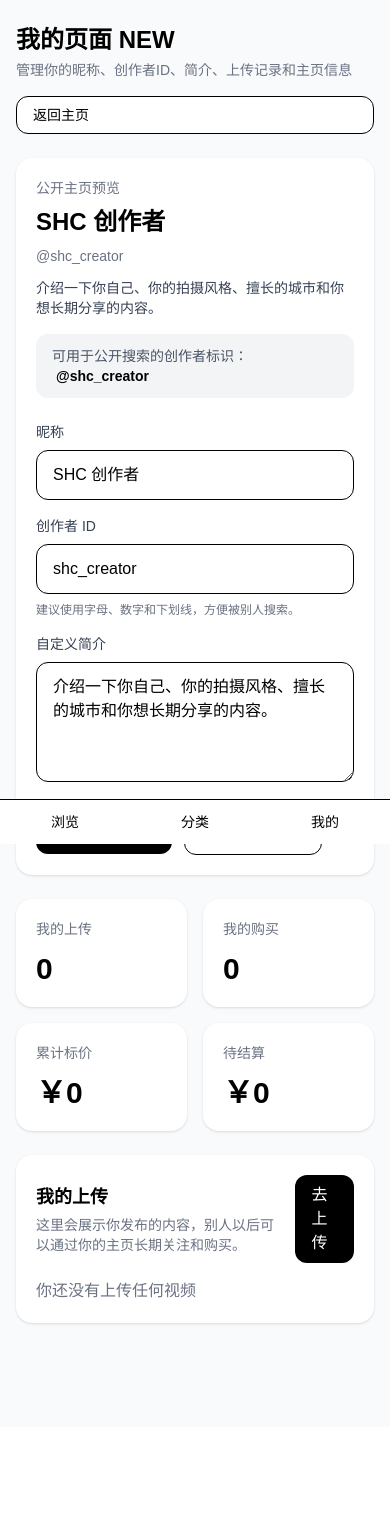
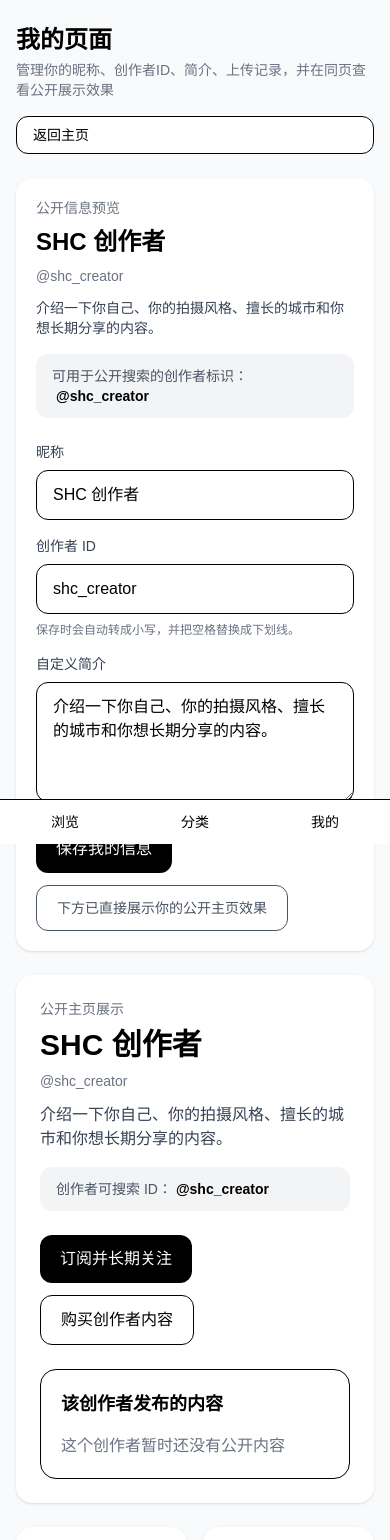
Before and after one commit to wuyanjie128-droid/shc-my-photo-site, a Next.js app: page /me in a window 390 px wide. Shown: the top 1540 px of the page. Before the commit the page ends 1427 px from the top, so only its background shows below. Built offline with nearby package versions, Linux system fonts and the light colour scheme.

Commit message:
rewrite me page final

```diff
--- a/app/me/page.tsx
+++ b/app/me/page.tsx
@@ -1,6 +1,7 @@
 "use client";
 
 import { useEffect, useMemo, useState } from "react";
+import Link from "next/link";
 import BottomNav from "../components/BottomNav";
 
 type VideoItem = {
@@ -16,68 +17,90 @@ export default function MePage() {
   const [creatorId, setCreatorId] = useState("");
   const [bio, setBio] = useState("");
   const [saved, setSaved] = useState(false);
+  const [mounted, setMounted] = useState(false);
 
   useEffect(() => {
+    setMounted(true);
+
     const localVideos = JSON.parse(localStorage.getItem("videos") || "[]");
     setVideos(localVideos);
 
-    const storedNickname = localStorage.getItem("profile_nickname") || "";
-    const storedCreatorId = localStorage.getItem("profile_creator_id") || "";
-    const storedBio = localStorage.getItem("profile_bio") || "";
+    const storedNickname = localStorage.getItem("profile_nickname") || "SHC 创作者";
+    const storedCreatorId = localStorage.getItem("profile_creator_id") || "shc_creator";
+    const storedBio =
+      localStorage.getItem("profile_bio") ||
+      "介绍一下你自己、你的拍摄风格、擅长的城市和你想长期分享的内容。";
 
-    setNickname(storedNickname || "SHC 创作者");
-    setCreatorId(storedCreatorId || "shc_creator");
-    setBio(
-      storedBio ||
-        "介绍一下你自己、你的拍摄风格、擅长的城市和你想长期分享的内容。"
-    );
+    setNickname(storedNickname);
+    setCreatorId(storedCreatorId);
+    setBio(storedBio);
   }, []);
 
   const totalRevenue = useMemo(() => {
     return videos.reduce((sum, item) => sum + Number(item.price || 0), 0);
   }, [videos]);
 
+  const normalizedCreatorId = (creatorId || "shc_creator")
+    .replace(/\s+/g, "_")
+    .toLowerCase();
+
   const handleSaveProfile = () => {
-    localStorage.setItem("profile_nickname", nickname);
-    localStorage.setItem("profile_creator_id", creatorId);
-    localStorage.setItem("profile_bio", bio);
+    localStorage.setItem("profile_nickname", nickname || "SHC 创作者");
+    localStorage.setItem("profile_creator_id", normalizedCreatorId);
+    localStorage.setItem(
+      "profile_bio",
+      bio || "介绍一下你自己、你的拍摄风格、擅长的城市和你想长期分享的内容。"
+    );
+
+    setCreatorId(normalizedCreatorId);
     setSaved(true);
     window.setTimeout(() => setSaved(false), 2000);
   };
+
+  if (!mounted) {
+    return (
+      <main className="min-h-screen bg-gray-50 pb-20 text-black">
+        <div className="mx-auto max-w-6xl px-4 py-6 md:px-6">
+          <div className="rounded-2xl bg-white p-6 shadow-sm">页面加载中...</div>
+        </div>
+        <BottomNav />
+      </main>
+    );
+  }
 
   return (
     <main className="min-h-screen bg-gray-50 pb-20 text-black">
       <div className="mx-auto max-w-6xl px-4 py-6 md:px-6">
         <header className="mb-6 flex flex-col gap-4 md:flex-row md:items-start md:justify-between">
           <div>
-            <h1 className="text-2xl font-bold md:text-3xl">我的页面 NEW</h1>
+            <h1 className="text-2xl font-bold md:text-3xl">我的页面</h1>
             <p className="mt-1 text-sm text-gray-500">
-              管理你的昵称、创作者ID、简介、上传记录和主页信息
+              管理你的昵称、创作者ID、简介、上传记录，并在同页查看公开展示效果
             </p>
           </div>
 
-          <a
+          <Link
             href="/"
             className="inline-block rounded-xl border bg-white px-4 py-2 text-sm"
           >
             返回主页
-          </a>
+          </Link>
         </header>
 
         <section className="rounded-2xl bg-white p-5 shadow-sm">
           <div className="flex flex-col gap-4 md:flex-row md:items-start md:justify-between">
             <div>
-              <p className="text-sm text-gray-500">公开主页预览</p>
+              <p className="text-sm text-gray-500">公开信息预览</p>
               <h2 className="mt-2 text-2xl font-bold">{nickname || "SHC 创作者"}</h2>
-              <p className="mt-2 text-sm text-gray-500">@{creatorId || "shc_creator"}</p>
-              <p className="mt-3 max-w-2xl text-sm text-gray-700">{bio}</p>
+              <p className="mt-2 text-sm text-gray-500">@{normalizedCreatorId}</p>
+              <p className="mt-3 max-w-2xl text-sm text-gray-700">
+                {bio || "介绍一下你自己、你的拍摄风格、擅长的城市和你想长期分享的内容。"}
+              </p>
             </div>
 
             <div className="rounded-xl bg-gray-100 px-4 py-3 text-sm text-gray-600">
               可用于公开搜索的创作者标识：
-              <span className="ml-1 font-semibold text-black">
-                @{creatorId || "shc_creator"}
-              </span>
+              <span className="ml-1 font-semibold text-black">@{normalizedCreatorId}</span>
             </div>
           </div>
 
@@ -100,14 +123,12 @@ export default function MePage() {
               </label>
               <input
                 value={creatorId}
-                onChange={(e) =>
-                  setCreatorId(e.target.value.replace(/\s+/g, "_").toLowerCase())
-                }
+                onChange={(e) => setCreatorId(e.target.value)}
                 placeholder="例如：shc_creator"
                 className="w-full rounded-xl border px-4 py-3 outline-none focus:border-black"
               />
               <p className="mt-2 text-xs text-gray-500">
-                建议使用字母、数字和下划线，方便被别人搜索。
+                保存时会自动转成小写，并把空格替换成下划线。
               </p>
             </div>
           </div>
@@ -132,14 +153,68 @@ export default function MePage() {
               保存我的信息
             </button>
 
-            <a
-              href={creatorId ? `/u/${creatorId}` : "/me"}
-              className="rounded-xl border px-5 py-3"
-            >
-              查看公开主页
-            </a>
+            <span className="rounded-xl border px-5 py-3 text-sm text-gray-600">
+              下方已直接展示你的公开主页效果
+            </span>
 
             {saved && <span className="text-sm text-green-600">已保存</span>}
+          </div>
+        </section>
+
+        <section className="mt-6 rounded-2xl bg-white p-6 shadow-sm">
+          <div className="flex flex-col gap-4 md:flex-row md:items-start md:justify-between">
+            <div>
+              <p className="text-sm text-gray-500">公开主页展示</p>
+              <h2 className="mt-2 text-3xl font-bold">{nickname || "SHC 创作者"}</h2>
+              <p className="mt-2 text-sm text-gray-500">@{normalizedCreatorId}</p>
+              <p className="mt-3 max-w-2xl text-base text-gray-700">
+                {bio || "介绍一下你自己、你的拍摄风格、擅长的城市和你想长期分享的内容。"}
+              </p>
+            </div>
+
+            <div className="rounded-xl bg-gray-100 px-4 py-3 text-sm text-gray-600">
+              创作者可搜索 ID：
+              <span className="ml-1 font-semibold text-black">@{normalizedCreatorId}</span>
+            </div>
+          </div>
+
+          <div className="mt-6 flex flex-wrap gap-3">
+            <button className="rounded-xl bg-black px-5 py-3 text-white">
+              订阅并长期关注
+            </button>
+            <button className="rounded-xl border px-5 py-3">
+              购买创作者内容
+            </button>
+          </div>
+
+          <div className="mt-6 rounded-2xl border p-5">
+            <h3 className="text-lg font-semibold">该创作者发布的内容</h3>
+            <div className="mt-4 space-y-4">
+              {videos.length === 0 ? (
+                <p className="text-gray-500">这个创作者暂时还没有公开内容</p>
+              ) : (
+                videos.map((v, i) => (
+                  <div
+                    key={String(v.id ?? i)}
+                    className="flex items-center justify-between rounded-xl border p-4"
+                  >
+                    <div>
+                      <p className="font-semibold">{v.title || "未命名视频"}</p>
+                      <p className="text-sm text-gray-500">
+                        {v.city || "未分类"} · ￥{v.price || 0}
+                      </p>
+                    </div>
+
+                    <Link
+                      href={`/video/${v.id}`}
+                      className="rounded-lg bg-black px-3 py-1 text-sm text-white"
+                    >
+                      查看
+                    </Link>
+                  </div>
+                ))
+              )}
+            </div>
           </div>
         </section>
 
@@ -174,9 +249,9 @@ export default function MePage() {
               </p>
             </div>
 
-            <a href="/upload" className="rounded-xl bg-black px-4 py-2 text-white">
+            <Link href="/upload" className="rounded-xl bg-black px-4 py-2 text-white">
               去上传
-            </a>
+            </Link>
           </div>
 
           <div className="mt-4 space-y-4">
@@ -195,12 +270,12 @@ export default function MePage() {
                     </p>
                   </div>
 
-                  <a
+                  <Link
                     href={`/video/${v.id}`}
                     className="rounded-lg bg-black px-3 py-1 text-sm text-white"
                   >
                     查看
-                  </a>
+                  </Link>
                 </div>
               ))
             )}
```
